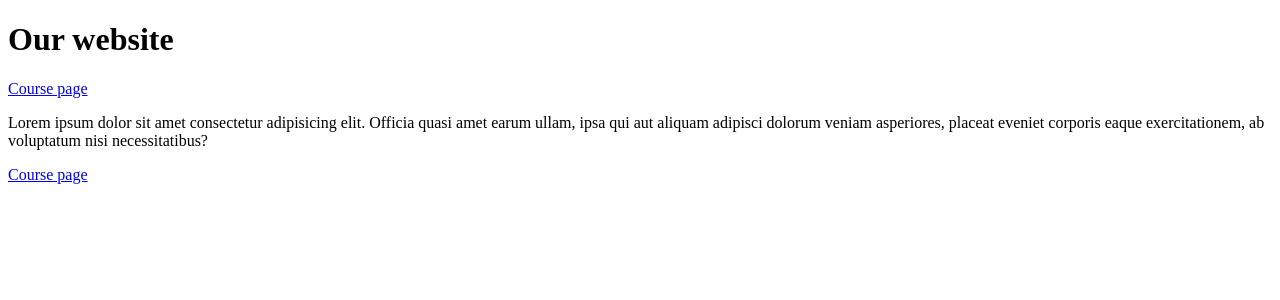
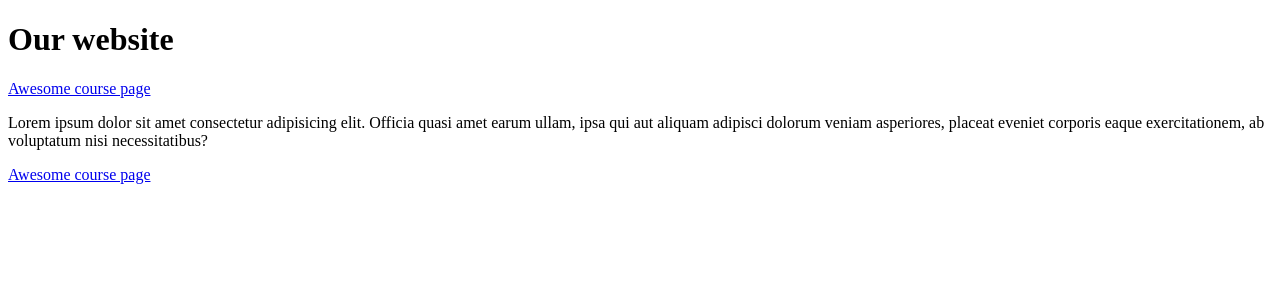
Before and after one commit to RobFyd/practice-in-react2, a React (Vite) app: page / in a window 1280 px wide. Shown: the top 300 px of the page. Built offline with nearby package versions, Linux system fonts and the light colour scheme.

Commit message:
linkElement Added

```diff
--- a/src/main.jsx
+++ b/src/main.jsx
@@ -1,22 +1,24 @@
 // import { createElement } from "react"; //React.
 import { createRoot } from "react-dom/client"; //ReactDOM.
+
+const linkElement = (
+  <a href="https://google.com" target="_blank" rel="noopener noreferrer">
+    Awesome course page
+  </a>
+);
 
 const element = (
   <>
     <h1>Our website</h1>
     <main>
-      <a href="https://google.com" target="_blank" rel="noopener noreferrer">
-        Course page
-      </a>
+      {linkElement}
       <p>
         Lorem ipsum dolor sit amet consectetur adipisicing elit. Officia quasi
         amet earum ullam, ipsa qui aut aliquam adipisci dolorum veniam
         asperiores, placeat eveniet corporis eaque exercitationem, ab voluptatum
         nisi necessitatibus?
       </p>
-      <a href="https://google.com" target="_blank" rel="noopener noreferrer">
-        Course page
-      </a>
+      {linkElement}
     </main>
   </>
 );
```
